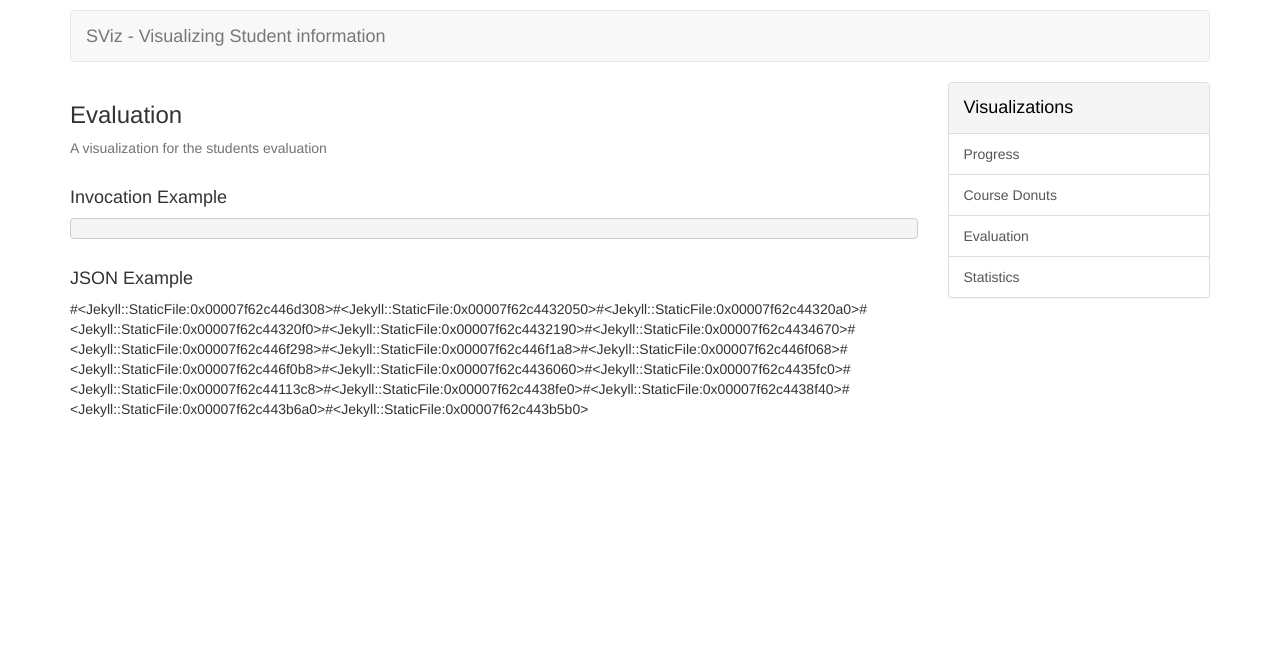
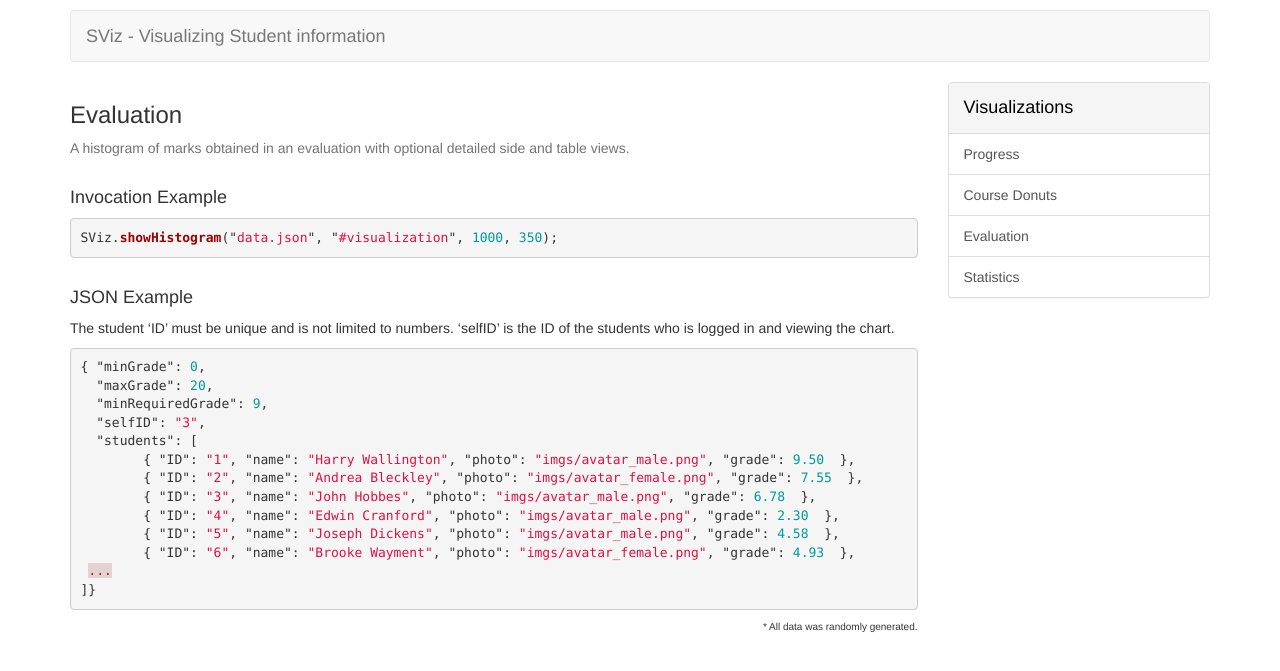
Before and after one commit to FenixEdu/sviz, a Jekyll site: the page built from visualizations/evaluation/index.md, in a window 1280 px wide. Shown: the top 671 px of the page. Built offline with Jekyll 4.4.1, drawn with Linux system fonts in a browser that asks for light colours; Markdown is read by kramdown in place of the engine named in the settings.

Commit message:
Modifications to The Evaluation and Statistics Page

```diff
--- a/visualizations/evaluation/index.md
+++ b/visualizations/evaluation/index.md
@@ -2,9 +2,26 @@
 layout: visualization
 path: evaluation
 title: Evaluation
-description: A visualization for the students evaluation
+description: A histogram of marks obtained in an evaluation with optional detailed side and table views.
+call: showHistogram
+call_args: ""
+sample_call: SViz.showHistogram("data.json", "#visualization", 1000, 350);
 ---
 
-{{site.static_files}}
+The student 'ID' must be unique and is not limited to numbers. 'selfID' is the ID of the students who is logged in and viewing the chart.
 {% highlight json %}
+{ "minGrade": 0,
+  "maxGrade": 20,
+  "minRequiredGrade": 9,
+  "selfID": "3",
+  "students": [
+	{ "ID": "1", "name": "Harry Wallington", "photo": "imgs/avatar_male.png", "grade": 9.50  },
+	{ "ID": "2", "name": "Andrea Bleckley", "photo": "imgs/avatar_female.png", "grade": 7.55  },
+	{ "ID": "3", "name": "John Hobbes", "photo": "imgs/avatar_male.png", "grade": 6.78  },
+	{ "ID": "4", "name": "Edwin Cranford", "photo": "imgs/avatar_male.png", "grade": 2.30  },
+	{ "ID": "5", "name": "Joseph Dickens", "photo": "imgs/avatar_male.png", "grade": 4.58  },
+	{ "ID": "6", "name": "Brooke Wayment", "photo": "imgs/avatar_female.png", "grade": 4.93  },
+ ...
+]}
 {% endhighlight %}
+<p class="pull-right" style="font-size: 10px;">* All data was randomly generated.</p>
```
Also changed, not shown: visualizations/statistics/index.md (+7 -7 lines).
